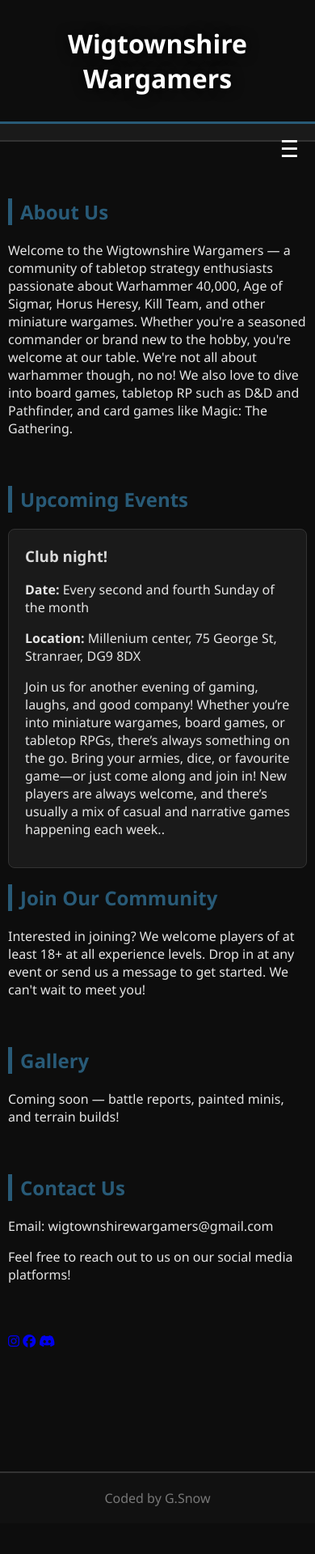
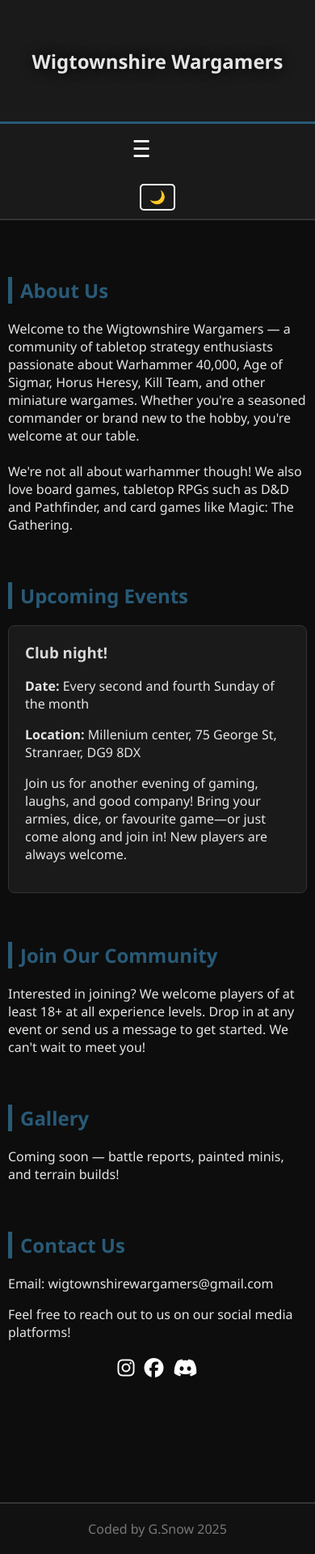
Before and after one commit to GabriellaSnow/wigtownshirewargamers, a website: page index.html in a window 390 px wide. Shown: the whole page at 81% size. Before the commit the page ends 1881 px from the top, so only its background shows below. Drawn offline with Linux system fonts and the light colour scheme.

Commit message:
Added light and dark theme and made sure to include a transition

```diff
--- a/index.html
+++ b/index.html
@@ -6,29 +6,35 @@
   <title>Wigtownshire Wargamers</title>
   <link rel="stylesheet" href="styles.css" />
   <link rel="stylesheet" href="https://cdnjs.cloudflare.com/ajax/libs/font-awesome/6.5.0/css/all.min.css">
-
 </head>
 <body>
+  <!-- Header -->
   <header>
     <h1>Wigtownshire Wargamers</h1>
   </header>
 
+  <!-- Navbar -->
   <nav>
-    <div class="hamburger">&#9776;</div> <!-- Hamburger menu for mobile -->
+    <div class="hamburger">&#9776;</div>
     <a href="#about">About</a>
     <a href="#events">Events</a>
     <a href="#join">Join Us</a>
     <a href="#gallery">Gallery</a>
     <a href="#contact">Contact</a>
 
-    <a href="https://www.instagram.com/wigtownshire_wargamers?fbclid=IwY2xjawOabzpleHRuA2FlbQIxMABicmlkETAyWWl3RzVuTkM0MzE2cjdFc3J0YwZhcHBfaWQQMjIyMDM5MTc4ODIwMDg5MgABHn3PX85HgX-JBNNUoqXBAlvYDKroNQ87GyZfw-fu5rEJxktcyNYZBURD5gWl_aem_W_MchI4S9_2qAnl_V1TsHw&brid=FshKJllv0HFYN0OHraLSSA" target="_blank" class="icon-link">
-    <i class="fa-brands fa-instagram"></i></a>
-    <a href="https://www.facebook.com/profile.php?id=61558303088413" target="_blank" class="social"><i class="fab fa-facebook"></i></a>
-   <a href="https://discord.com/invite/discord.gg/63KRXus8T7" target="_blank" class="social"><i class="fab fa-discord"></i></a>
+    <!-- Social Icons for desktop/tablet -->
+    <div class="nav-social-icons">
+      <a href="https://www.instagram.com/wigtownshire_wargamers" target="_blank"><i class="fab fa-instagram"></i></a>
+      <a href="https://www.facebook.com/profile.php?id=61558303088413" target="_blank"><i class="fab fa-facebook"></i></a>
+      <a href="https://discord.com/invite/63KRXus8T7" target="_blank"><i class="fab fa-discord"></i></a>
+    </div>
+
+    <!-- Theme toggle -->
+    <button id="theme-toggle">🌙</button>
   </nav>
 
+  <!-- Main Content -->
   <div class="container">
-
     <section id="about" class="section">
       <h2>About Us</h2>
       <p>
@@ -36,27 +42,20 @@
         passionate about Warhammer 40,000, Age of Sigmar, Horus Heresy, Kill Team,
         and other miniature wargames. Whether you're a seasoned commander or brand new to
         the hobby, you're welcome at our table.
-
-        We're not all about warhammer though, no no! We also love to dive into board games,
-        tabletop RP such as D&D and Pathfinder, and card games like Magic: The Gathering.
+        <br><br>
+        We're not all about warhammer though! We also love board games, tabletop RPGs such as D&D and Pathfinder, and card games like Magic: The Gathering.
       </p>
     </section>
 
     <section id="events" class="section">
       <h2>Upcoming Events</h2>
-
       <div class="event-card">
         <h3>Club night!</h3>
         <p><strong>Date:</strong> Every second and fourth Sunday of the month </p>
         <p><strong>Location:</strong> Millenium center, 75 George St, Stranraer, DG9 8DX</p>
-        <p>Join us for another evening of gaming, laughs, and good company!
-            Whether you’re into miniature wargames, board games, or tabletop RPGs, there’s
-            always something on the go.
-
-            Bring your armies, dice, or favourite game—or just come along and join in!
-            New players are always welcome, and there’s usually a mix of casual and narrative
-            games happening each week..</p>
+        <p>Join us for another evening of gaming, laughs, and good company! Bring your armies, dice, or favourite game—or just come along and join in! New players are always welcome.</p>
       </div>
+    </section>
 
     <section id="join" class="section">
       <h2>Join Our Community</h2>
@@ -74,30 +73,23 @@
     <section id="contact" class="section">
       <h2>Contact Us</h2>
       <p>Email: wigtownshirewargamers@gmail.com</p>
+      <p>Feel free to reach out to us on our social media platforms!</p>
 
-  <p>Feel free to reach out to us on our social media platforms!</p>
+      <!-- Social icons for mobile -->
+      <div class="social-icons mobile-only">
+        <a href="https://www.instagram.com/wigtownshire_wargamers" target="_blank"><i class="fab fa-instagram"></i></a>
+        <a href="https://www.facebook.com/profile.php?id=61558303088413" target="_blank"><i class="fab fa-facebook"></i></a>
+        <a href="https://discord.com/invite/63KRXus8T7" target="_blank"><i class="fab fa-discord"></i></a>
+      </div>
     </section>
-
-  <section class="social-icons">
-    <a href="https://www.instagram.com/wigtownshire_wargamers?fbclid=IwY2xjawOabzpleHRuA2FlbQIxMABicmlkETAyWWl3RzVuTkM0MzE2cjdFc3J0YwZhcHBfaWQQMjIyMDM5MTc4ODIwMDg5MgABHn3PX85HgX-JBNNUoqXBAlvYDKroNQ87GyZfw-fu5rEJxktcyNYZBURD5gWl_aem_W_MchI4S9_2qAnl_V1TsHw&brid=FshKJllv0HFYN0OHraLSSA" target="_blank" class="social"><i class="fab fa-instagram"></i></a>
-    <a href="https://www.facebook.com/profile.php?id=61558303088413" target="_blank" class="social"><i class="fab fa-facebook"></i></a>
-    <a href="https://discord.com/invite/discord.gg/63KRXus8T7" target="_blank" class="social"><i class="fab fa-discord"></i></a>
-
-</section>
-
   </div>
 
+  <!-- Footer -->
   <footer>
-    Coded by G.Snow
+    Coded by G.Snow 2025
   </footer>
-  <script>
-  const hamburger = document.querySelector('.hamburger');
-  const navLinks = document.querySelectorAll('nav a');
 
-  hamburger.addEventListener('click', () => {
-    navLinks.forEach(link => link.classList.toggle('active'));
-  });
-</script>
-
+  <!-- Scripts -->
+  <script src="script.js" ></script>
 </body>
 </html>
--- a/styles.css
+++ b/styles.css
@@ -1,8 +1,27 @@
+:root {
+  --bg-color: #0d0d0d;
+  --text-color: #e5e5e5;
+  --header-bg: #1a1a1a;
+  --link-color: white;
+  --link-hover: #285a77;
+}
+
+/* Global Styles */
 body {
   margin: 0;
   font-family: 'Segoe UI', Tahoma, Geneva, Verdana, sans-serif;
-  background: #0d0d0d;
-  color: #e5e5e5;
+  background-color: var(--bg-color);
+  color: var(--text-color);
+}
+
+img, video {
+  max-width: 100%;
+  height: auto;
+}
+
+/* Smooth transitions for theme changes */
+body, header, nav, footer, .event-card, .social-icons a, nav a, #theme-toggle {
+  transition: background-color 0.4s, color 0.4s, border-color 0.4s;
 }
 
 /* Header */
@@ -16,91 +35,74 @@ header {
   padding: 0 20px;
   border-bottom: 3px solid #285a77;
   position: relative;
+  background-color: var(--header-bg);
 }
 
 header h1 {
   font-size: 3rem;
   text-shadow: 0 0 15px #000;
-  color: #ffffff;
+  color: var(--text-color);
   max-width: 90%;
-}
-
-/* Responsive styles for header */
-@media (max-width: 1024px) {
-  header {
-    height: 250px; /* slightly smaller on tablets */
-  }
-
-  header h1 {
-    font-size: 2.5rem;
-  }
-}
-
-@media (max-width: 768px) {
-  header {
-    height: 200px;
-    padding: 0 15px;
-  }
-
-  header h1 {
-    font-size: 2rem;
-  }
-}
-
-@media (max-width: 480px) {
-  header {
-    height: 150px;
-    padding: 0 10px;
-  }
-
-  header h1 {
-    font-size: 1.5rem;
-  }
 }
 
 /* Navbar */
 nav {
-  background: #1a1a1a;
+  background-color: var(--header-bg);
   padding: 10px 20px;
   display: flex;
   justify-content: center;
-  gap: 30px;
+  align-items: center;
+  gap: 20px;
   border-bottom: 2px solid #333;
-  align-items: center;
-  position: relative; /* for hamburger positioning */
+  position: relative;
+  flex-wrap: wrap;
 }
 
 nav a {
-  color: white;
+  color: var(--link-color);
   text-decoration: none;
   font-weight: bold;
   display: inline-flex;
-  align-items: center; /* vertically centers icons */
+  align-items: center;
 }
 
 nav a i {
-  font-size: 1em; /* matches text size */
-}
-
-nav a.icon-link {
-  margin-left: 10px;
+  margin-right: 5px;
 }
 
 nav a:hover {
-  color: #285a77;
+  color: var(--link-hover);
 }
 
-/* Hamburger menu for mobile */
+/* Navbar social icons */
+.nav-social-icons {
+  display: flex;
+  gap: 15px;
+  align-items: center;
+}
+
+/* Theme toggle button */
+#theme-toggle {
+  cursor: pointer;
+  background: none;
+  border: 2px solid var(--link-color);
+  color: var(--link-color);
+  padding: 5px 10px;
+  border-radius: 5px;
+  font-size: 1rem;
+}
+
+/* Hamburger */
 .hamburger {
   display: none;
   font-size: 1.8rem;
   cursor: pointer;
-  color: white;
+  color: var(--link-color);
   position: absolute;
   right: 20px;
 }
 
-/* Container */
+/* Container and Sections */
 .container {
   max-width: 1000px;
   margin: 40px auto;
@@ -130,8 +132,31 @@ h2 {
   color: #d9d9d9;
 }
 
+/* Social Icons */
+.social-icons {
+  display: flex;
+  justify-content: center;
+  gap: 20px;
+  margin-top: 20px;
+}
+
+.social-icons a {
+  color: var(--link-color);
+  font-size: 2rem;
+}
+
+.social-icons a:hover {
+  color: var(--link-hover);
+}
+
+/* Mobile-only fallback */
+.mobile-only {
+  display: none;
+}
+
+/* Footer */
 footer {
-  background: #111;
+  background-color: #111;
   padding: 20px;
   text-align: center;
   border-top: 2px solid #333;
@@ -139,56 +164,39 @@ footer {
   margin-top: 80px;
 }
 
-img, video {
-  max-width: 100%;
-  height: auto;
+/* Light Theme */
+body.light {
+  --bg-color: #f4f4f4;
+  --text-color: #111;
+  --header-bg: #ddd;
+  --link-color: #111;
+  --link-hover: #285a77;
 }
 
-/* Responsive Styles */
-
-/* Tablets */
-@media (max-width: 768px) {
-  nav {
-    flex-direction: column;
-    align-items: flex-start;
-    gap: 0;
-    padding: 10px;
-  }
-
-  nav a {
-    display: block;
-    padding: 10px 0;
-    width: 100%;
-  }
+/* Responsive Header */
+@media (max-width: 1024px) {
+  header { height: 250px; }
+  header h1 { font-size: 2.5rem; }
 }
 
-/* Mobile phones */
+@media (max-width: 768px) {
+  header { height: 200px; padding: 0 15px; }
+  header h1 { font-size: 2rem; }
+  nav { flex-direction: column; align-items: center; gap: 15px; padding: 20px 10px; }
+  nav a { font-size: 1.1rem; }
+  .hamburger { display: none; }
+  .nav-social-icons { gap: 15px; }
+}
+
 @media (max-width: 480px) {
-  header h1 {
-    font-size: 2rem;
-  }
-
-  .container {
-    padding: 10px;
-  }
-
-  nav {
-    justify-content: space-between;
-    flex-wrap: wrap;
-  }
-
-  .hamburger {
-    display: block;
-  }
-
-  nav a {
-    display: none; /* hidden by default, toggled by hamburger */
-    width: 100%;
-    padding: 10px 0;
-    text-align: center;
-  }
-
-  nav a.active {
-    display: block;
-  }
+  header { height: 150px; padding: 0 10px; }
+  header h1 { font-size: 1.5rem; }
+  .container { padding: 10px; }
+  nav { justify-content: center; flex-wrap: wrap; position: relative; padding: 10px; }
+  .hamburger { display: block; position: relative; margin: 0 auto 10px auto; }
+  nav a { display: none; width: 100%; padding: 10px 0; text-align: center; font-size: 1rem; }
+  nav a.active { display: block; }
+  .nav-social-icons { display: none; }
+  .mobile-only { display: flex; justify-content: center; gap: 12px; flex-wrap: wrap; margin-top: 15px; }
+  .social-icons a { font-size: 1.5rem; }
 }
```
